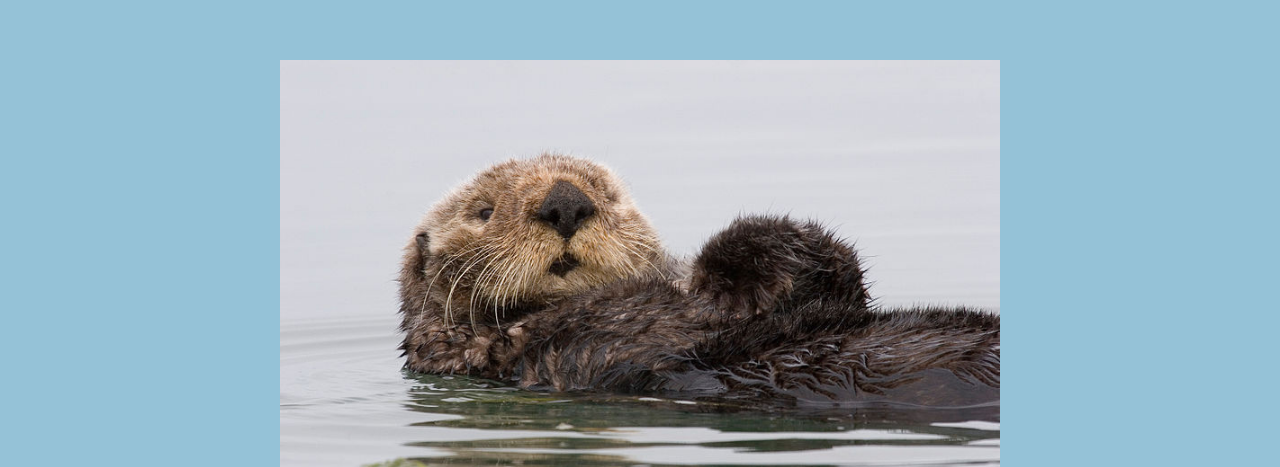
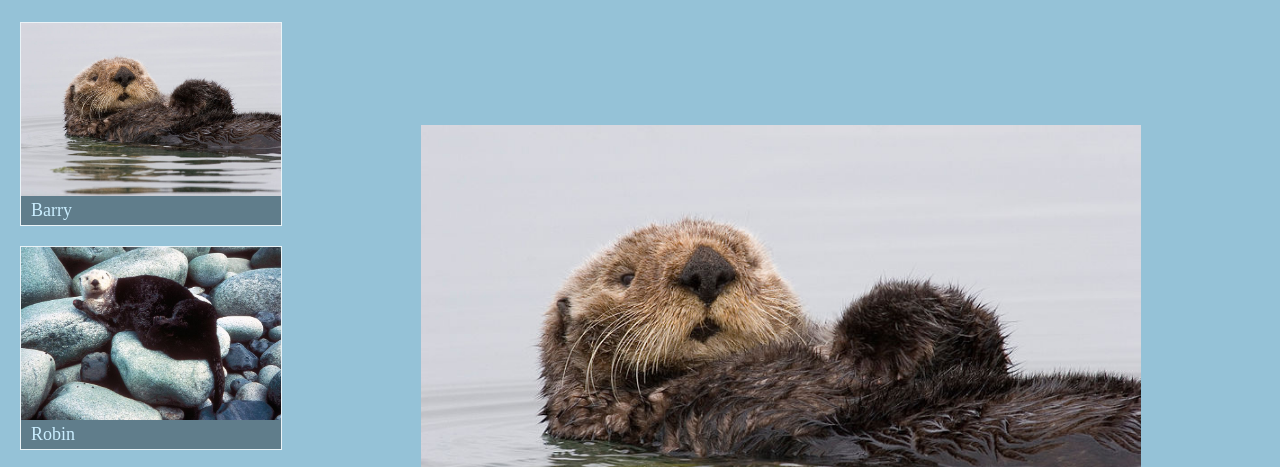
Before and after one commit to rockan007/ottergram, a plain HTML site: page index.html in a window 1280 px wide. Shown: the part 80-547 px from the top of the page. Drawn offline with nearby package versions, Linux system fonts and the light colour scheme.

Commit message:
flex 布局

```diff
--- a/stylesheets/styles.css
+++ b/stylesheets/styles.css
@@ -107,3 +107,20 @@ a {
     text-shadow: rgba(0, 0, 0, 0.9) 1px 2px 9px;
     font-size: 40px;
 }
+@media all and (min-width:768px){
+    .main-content{
+        flex-direction: row;
+        overflow: hidden;
+    }
+    .thumbnail-list{
+        flex-direction: column;
+        order: 0;
+        margin-left: 20px;
+    }
+    .thumbnail-item{
+        max-width: 260px;
+    }
+    .thumbnail-item+.thumbnail-item{
+        margin-top: 20px;
+    }
+}
```
Also changed, not shown: index.html (+0 -1 lines).
